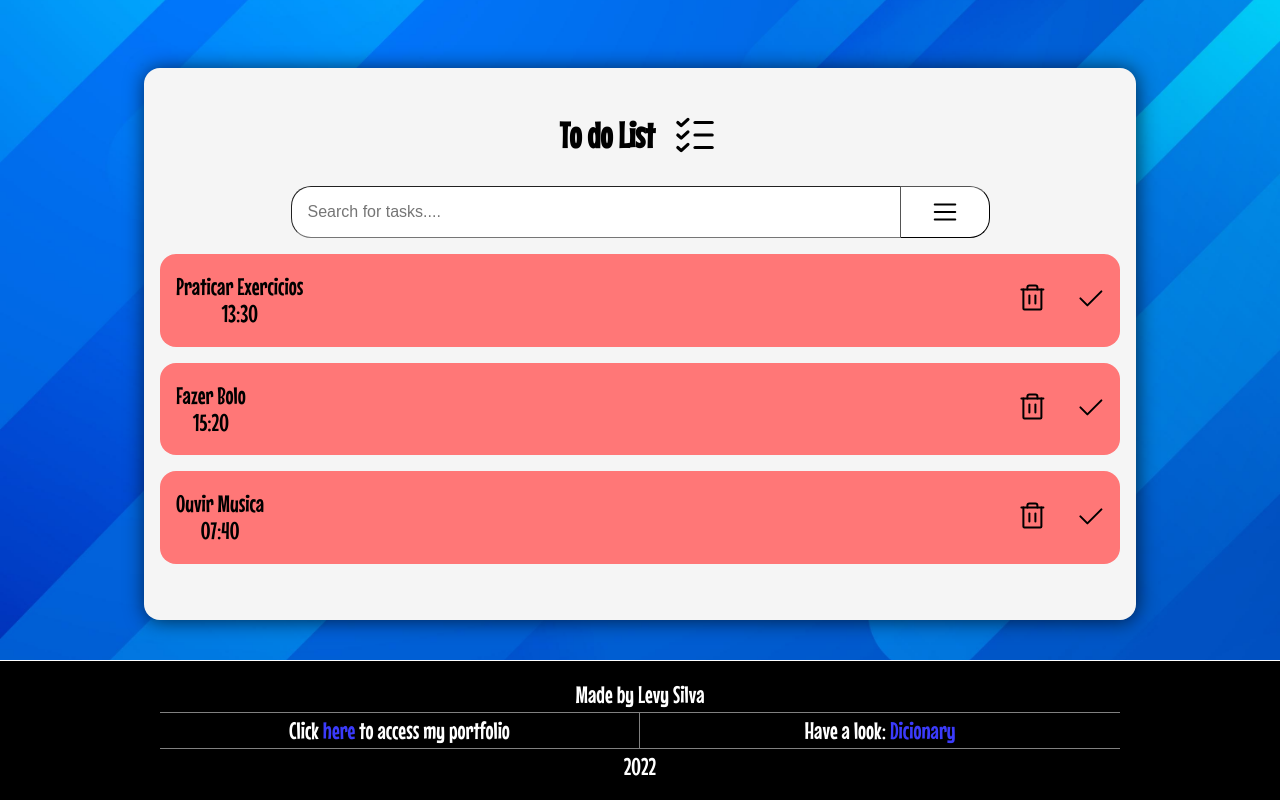
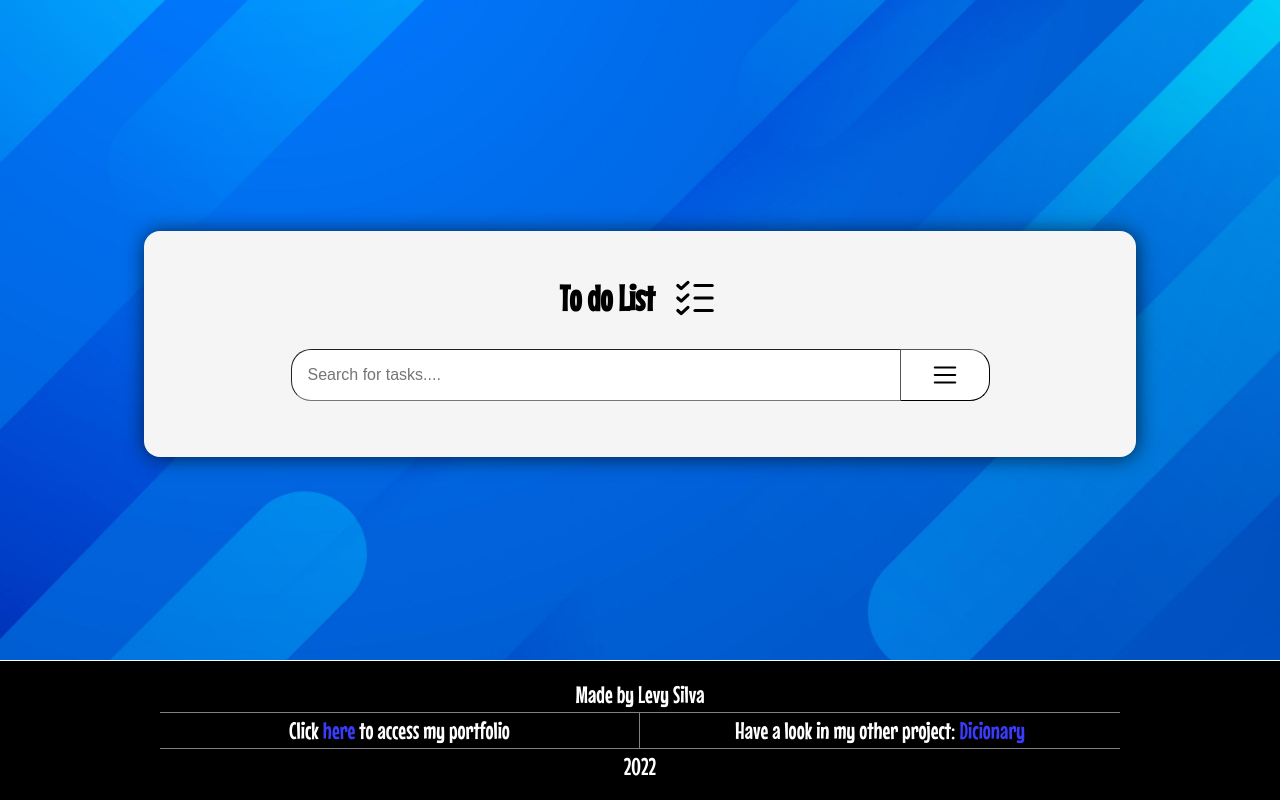
Before and after one commit to TheMordegod/To-do-List, a React (Vite) app: page / in a window 1280 px wide. Built offline with nearby package versions, Linux system fonts and the light colour scheme.

Commit message:
Added search function and local storage

```diff
--- a/src/Components/Modal/Modal.tsx
+++ b/src/Components/Modal/Modal.tsx
@@ -23,8 +23,7 @@ export function Modal({ toggleModal, updateTasks, taskList }: ModalProps) {
             }
 
             taskList.push(newTask)
-            updateTasks([...taskList])
-            return console.log(taskList)
+            return updateTasks([...taskList])
         }
         else {return alert('Error: Unknown date format!')}
     }
--- a/src/Pages/Home/Index.tsx
+++ b/src/Pages/Home/Index.tsx
@@ -2,29 +2,29 @@ import { Task } from "../../Components/Task/Task"
 import { List, ListChecks} from "phosphor-react"
 import "./style.scss"
 import { Modal } from "../../Components/Modal/Modal"
-import { useState } from "react"
+import { useEffect, useState } from "react"
+
+type task = {
+  title: string,
+  time: string
+}
 
 function Page() {
   let [isModalActive, setModal] = useState(false)
-  let [tasks, setTasks] = useState([
-    {
-      title: 'Praticar Exercicios',
-      time: '13:30',
-    },
-    {
-      title: 'Fazer Bolo',
-      time: '15:20',
-    },
-    {
-      title: 'Ouvir Musica',
-      time: '07:40',
-    }
-  ]
-)
+  let [search, setSearch] = useState('')
+  let [taskList, setTasks] = useState(() : task[] => {
+    const localdata = localStorage.getItem('Task List')
+    return localdata ? JSON.parse(localdata) : []
+  })
+
+
+  useEffect(() => {
+      localStorage.setItem('Task List',JSON.stringify(taskList))
+  }, [taskList])
 
   return (
     <>
-      {isModalActive && (<Modal toggleModal={setModal} updateTasks={setTasks} taskList={tasks}/>)}
+      {isModalActive && (<Modal toggleModal={setModal} updateTasks={setTasks} taskList={taskList}/>)}
       <main className="main-content">
         <section className="container">
           <header className="main-header">
@@ -34,17 +34,23 @@ function Page() {
             </div>
 
             <div className="interactions">
-              <input className='task-search'  type="text" placeholder="Search for tasks...." />
+              <input className='task-search' onChange={(e) => setSearch(e.target.value)} type="text" placeholder="Search for tasks...." />
               <button className='open-button' onClick={() => {setModal(true)}}><List/></button>
             </div>
           </header>
 
             <div>
-              {Object.entries(tasks).map(([key, value]) =>
+              {Object.entries(taskList).filter((thisTask) => {
+                if(search === '') {
+                  return taskList
+                } else if(thisTask[1].title.toLocaleLowerCase().includes(search.toLowerCase())) {
+                  return thisTask
+                }
+              }).map(([key, value]) =>
               <Task
                 thisTask={value}
                 updateTask={setTasks}
-                taskList={tasks}
+                taskList={taskList}
                 id={key}
                 key={key}
                 />
@@ -55,7 +61,7 @@ function Page() {
           <div className="userBox">
             <span className="inform author">Made by Levy Silva</span>
             <span className="inform portfolio">Click <a href="https://github.com/TheMordegod" className="footer-link">here</a> to access my portfolio</span>
-            <span className="inform dicionary">Have a look: <a href="https://themordegod.github.io/Dicionary/" className="footer-link">Dicionary</a></span>
+            <span className="inform dicionary">Have a look in my other project: <a href="https://themordegod.github.io/Dicionary/" className="footer-link">Dicionary</a></span>
             <span className="inform year">2022</span>
           </div>
         </footer>
```
